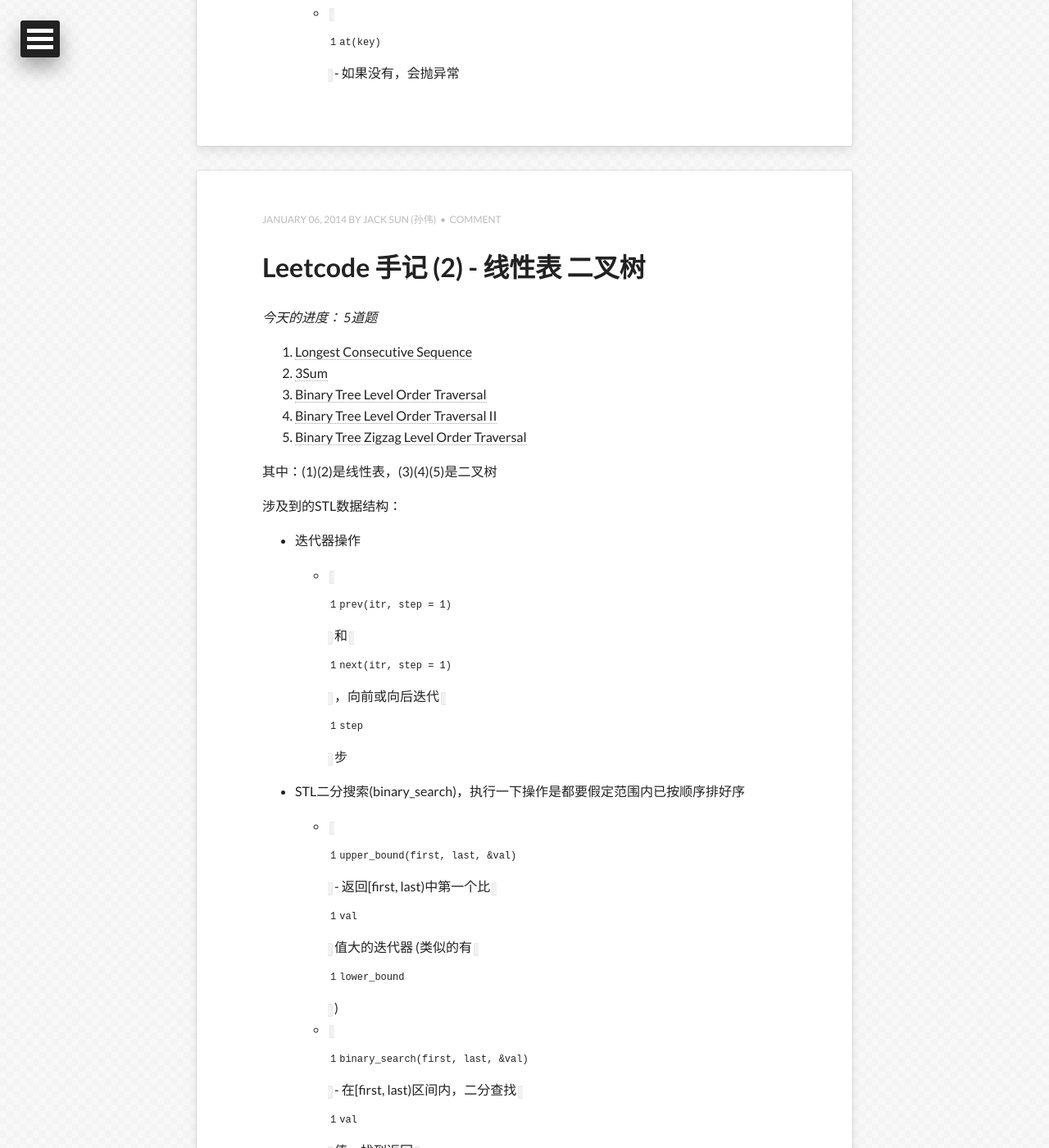
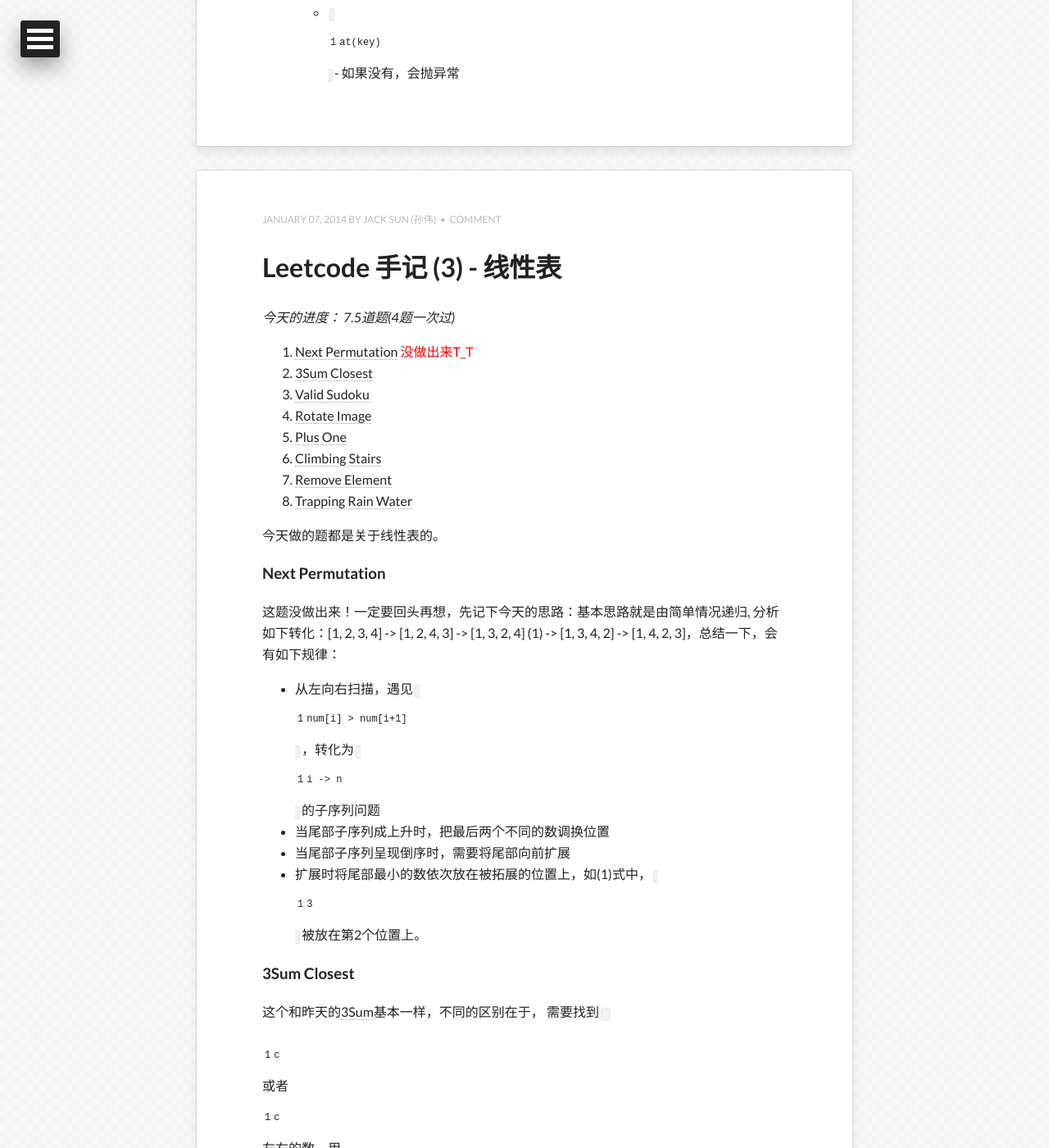
Before and after one commit to Jacksunwei/dairy, a Jekyll site: the page built from index.html, in a window 1280 px wide and 1400 px high, scrolled down 2789 px. Shown: the whole window at 82% size. Built offline with Jekyll 4.4.1, drawn with Linux system fonts in a browser that asks for light colours; nearby versions of some CDN libraries; the list of posts is cut into pages by our own code; some of the changed text lies outside the part shown.

Commit message:
today's log

```diff
--- /dev/null
+++ b/_posts/2014-01-07-leetcode3.md
@@ -0,0 +1,75 @@
+---
+layout: post
+title: Leetcode 手记 (3) - 线性表
+description: "Leetcode 手记"
+modified: 2014-01-07
+tags: [leetcode, 线性表]
+image:
+  feature: abstract-4.jpg
+comments: true
+share: true
+---
+
+*今天的进度： 7.5道题(4题一次过)*
+
+1. [Next Permutation](http://oj.leetcode.com/problems/next-permutation/) <font color="red">没做出来T_T</font>
+2. [3Sum Closest](http://oj.leetcode.com/problems/3sum-closest/)
+3. [Valid Sudoku](http://oj.leetcode.com/problems/valid-sudoku/)
+4. [Rotate Image](http://oj.leetcode.com/problems/rotate-image/)
+5. [Plus One](http://oj.leetcode.com/problems/plus-one/)
+6. [Climbing Stairs](http://oj.leetcode.com/problems/climbing-stairs/)
+7. [Remove Element](http://oj.leetcode.com/problems/remove-element/)
+8. [Trapping Rain Water](http://oj.leetcode.com/problems/trapping-rain-water/)
+
+今天做的题都是关于线性表的。
+
+### Next Permutation ###
+这题没做出来！一定要回头再想，先记下今天的思路：基本思路就是由简单情况递归, 分析如下转化：[1, 2, 3, 4] -> [1, 2, 4, 3] -> [1, 3, 2, 4] (1) -> [1, 3, 4, 2] -> [1, 4, 2, 3]，总结一下，会有如下规律：
+
+* 从左向右扫描，遇见`num[i] > num[i+1]`，转化为`i -> n`的子序列问题
+* 当尾部子序列成上升时，把最后两个不同的数调换位置
+* 当尾部子序列呈现倒序时，需要将尾部向前扩展
+* 扩展时将尾部最小的数依次放在被拓展的位置上，如(1)式中，`3`被放在第2个位置上。
+
+### 3Sum Closest ###
+这个和昨天的[3Sum](http://oj.leetcode.com/problems/3sum/)基本一样，不同的区别在于，
+需要找到`c`或者`c`左右的数，用`upper_bound`函数进行二插搜索，但是要注意边界问题。
+这里犯了如下错误，三个Compiler错误，一个审题错误：
+
+* `INT_MAX`错写成了`MAX_INT`
+* 由于`stl`函数不熟，出现了括号不匹配的情况
+* `upper_bound`拼写错误，还有一次超时，是因为没有用`upper_bound`的返回值赋值，第二次了！
+* 返回值看错，导致两个Wrong Answer
+
+答案在[这里](http://oj.leetcode.com/submissions/detail/2544218/)
+
+### Valid Sudoku ###
+又有小问题：
+
+* Compile Error 一次，数组访问下表写着写着忘了，See [Here](http://oj.leetcode.com/submissions/detail/2546118/)
+* Wrong Answer 一次，数组下表计算错误，应该是`board[i][j] - '1'`, See [Here](http://oj.leetcode.com/submissions/detail/2546121/)
+
+[答案](http://oj.leetcode.com/submissions/detail/2546121/)
+
+### Rotate Image ###
+**这题告诉我啥叫大意失荆州！！不多说，边界控制问题，以后再多想！**
+
+### Plus One ###
+错了两次，因为题意不明，一开始误以为是二进制digit，后来发现不是，是一连串10进制数，面试时这点应该向考官问明！
+
+### Climbing Stairs ###
+经典的斐波那契计算O(n)，一次过
+
+### Remove Element ###
+一次过，没什么说的
+
+### Trapping Rain Water ###
+一次过，通过从两侧各扫描一次，确定每个位置能盛水的最大高度，然后在扫描一次，得到答案。时间复杂度O(n)，空间复杂度O(n)
+
+## 总结 ##
+今天的收获如下：
+
+* 巩固`std::upper_bound`方法
+* 巩固`std::reverse`方法
+* **不要大意是荆州！！！！**
+* 善于利用**预扫描**和**预排序**
```
Also changed, not shown: _posts/2014-01-06-leetcode2.md (+1 -1 lines).
